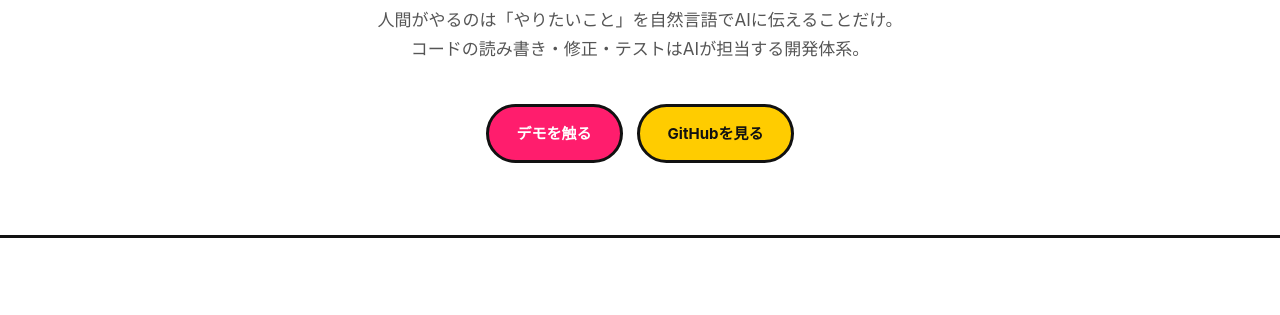
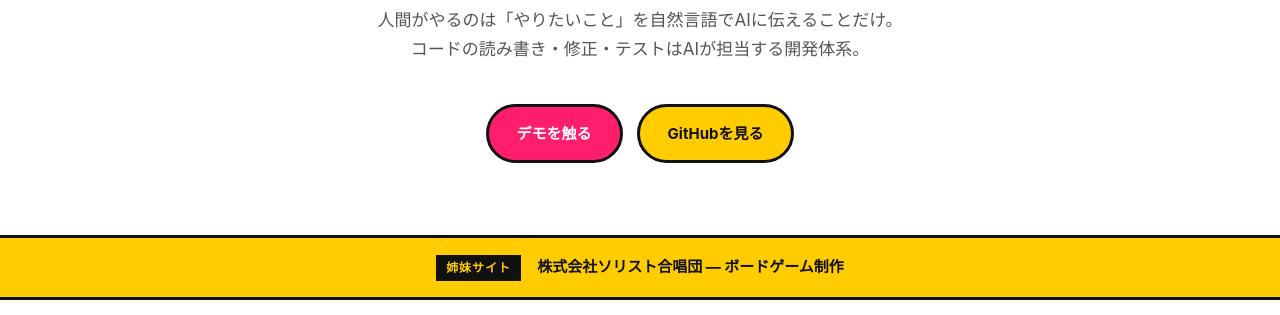
Before and after one commit to AoyamaRito/ai-desk, a plain HTML site: page index.html in a window 1280 px wide. Shown: the part 276-591 px from the top of the page. Drawn offline with Linux system fonts and the light colour scheme.

Commit message:
feat(web): add sister-site strip below hero linking to sorisuto.com
Yellow horizontal strip between hero and first content section, with
black 'sister site' tag block + link to sorisuto.com (株式会社ソリスト
合唱団, board game studio). Matches LP's punchy black-bordered flat
palette.

Co-Authored-By: Claude Opus 4.7 (1M context) <noreply@anthropic.com>

```diff
--- a/index.html
+++ b/index.html
@@ -87,6 +87,28 @@ section { max-width: var(--max); margin: 0 auto; padding: 0 24px; }
   color: var(--fg);
 }
 .btn-secondary:hover { background: var(--fg); color: var(--accent-3); }
+
+/* sister-site strip */
+.strip {
+  background: var(--accent-3);
+  border-bottom: 3px solid var(--fg);
+  padding: 16px 24px;
+  text-align: center;
+}
+.strip p { margin: 0; font-size: 15px; color: var(--fg); }
+.strip-label {
+  display: inline-block;
+  background: var(--fg);
+  color: var(--accent-3);
+  font-weight: 800;
+  font-size: 12px;
+  letter-spacing: 0.08em;
+  padding: 3px 10px;
+  margin-right: 12px;
+  vertical-align: 0.05em;
+}
+.strip a { color: var(--fg); font-weight: 700; }
+.strip a:hover { background: var(--fg); color: var(--accent-3); text-decoration: none; padding: 0 4px; }
 
 /* sections */
 section.block { padding-top: 80px; padding-bottom: 0; }
@@ -234,6 +256,13 @@ footer a:hover { color: var(--fg); }
   </div>
 </header>
 
+<aside class="strip">
+  <p>
+    <span class="strip-label">姉妹サイト</span>
+    <a href="https://sorisuto.com">株式会社ソリスト合唱団 — ボードゲーム制作</a>
+  </p>
+</aside>
+
 <section class="block">
   <h2>どんな人に向いているか</h2>
   <p class="lead">
```
